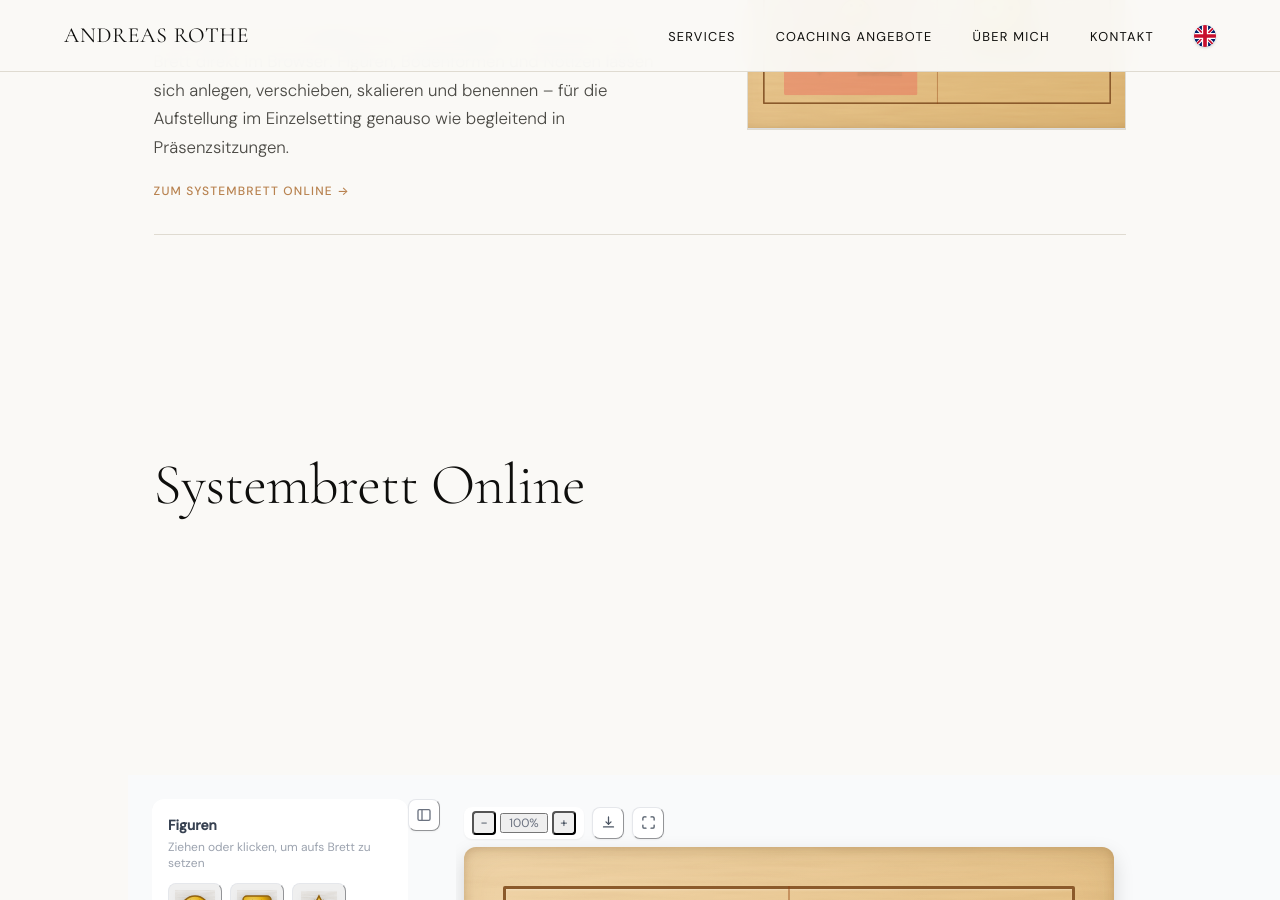
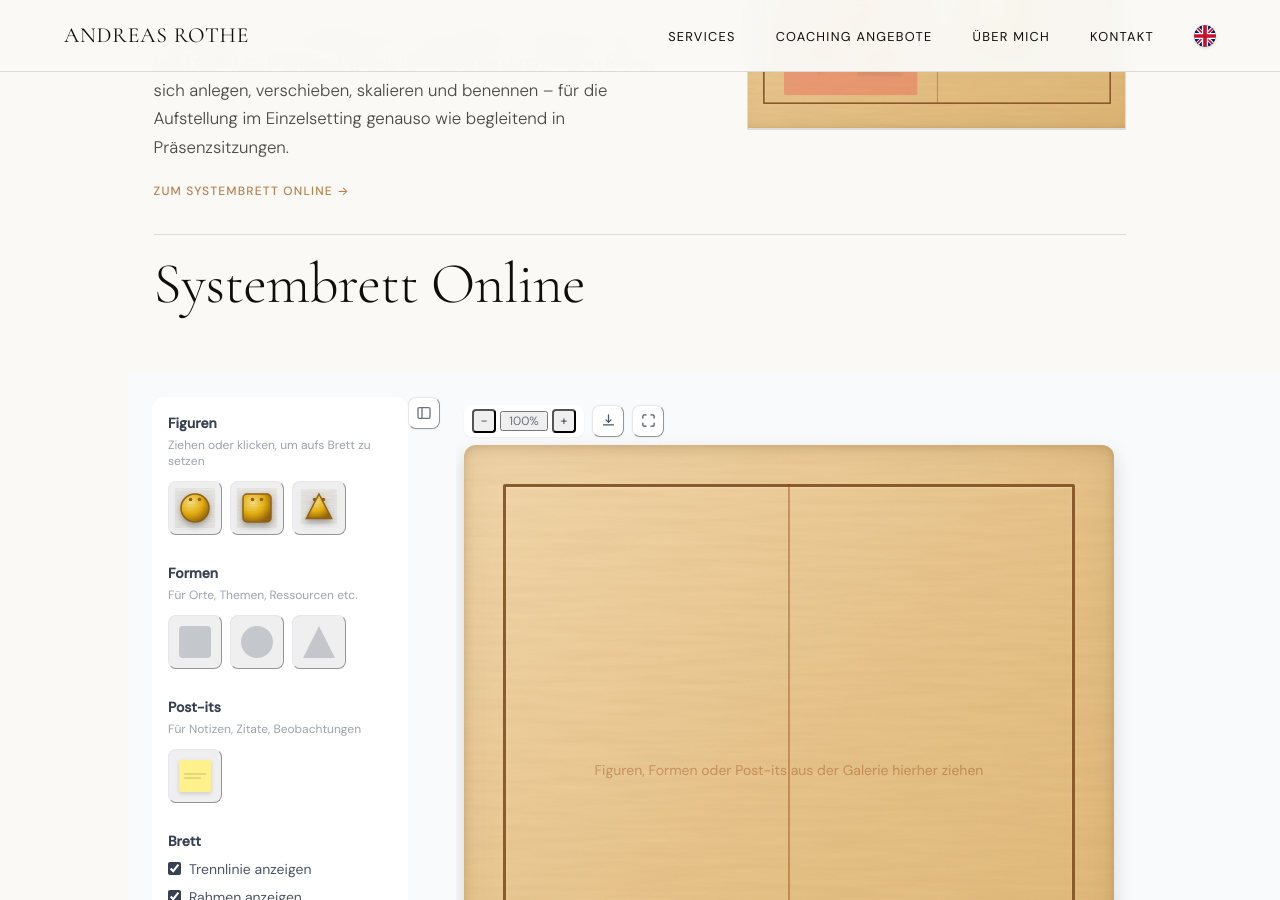
Before and after one commit to arothe161/andreasrothe, a Jekyll site: the page built from systembrett.html, in a window 1280 px wide and 900 px high, scrolled down 445 px. Built offline with Jekyll 4.4.1, drawn with Linux system fonts in a browser that asks for light colours.

Commit message:
fixed margin

```diff
--- a/systembrett.html
+++ b/systembrett.html
@@ -39,7 +39,7 @@ permalink: /systembrett/
 
 <div class="divider"></div>
 
-<section id="systembrett-headline" class="lp-split-section">
+<section id="systembrett-headline" style="margin-bottom:0">
   <div class="lp-split-text">
     <h1 class="hero-title">
       {{ site.data.de.systembrett_headline }}
```
